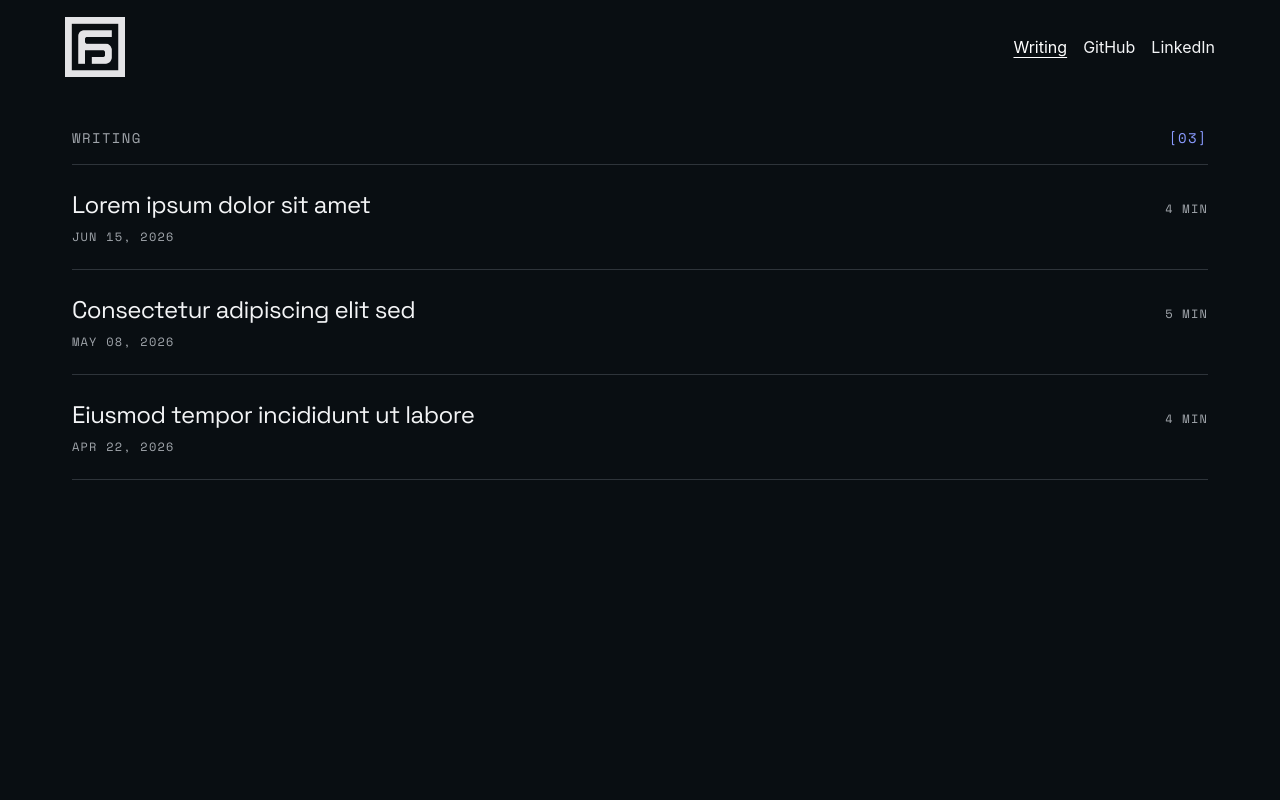
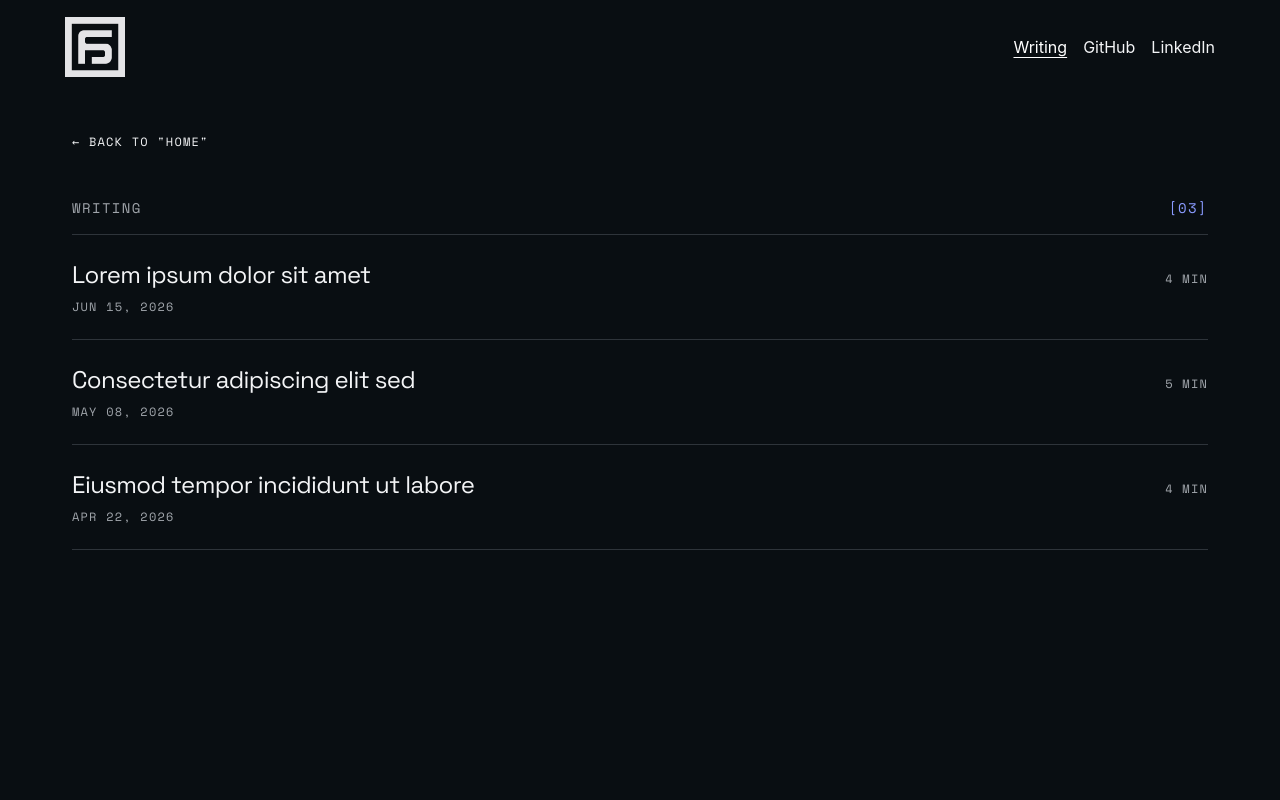
Before and after one commit to filipcodes/portfolio-2026, a React (Vite) app: page /writing in a window 1280 px wide. Shown: the top 800 px of the page. Built offline with nearby package versions, Linux system fonts and the light colour scheme.

Commit message:
enh: add SEO improvements

```diff
--- a/index.html
+++ b/index.html
@@ -27,7 +27,12 @@
       type="font/woff2"
       crossorigin
     />
-    <title>Filip Sipos</title>
+    <meta
+      name="description"
+      content="Filip Sipos is a senior full-stack software engineer based in Europe building with JavaScript, TypeScript, React, AWS and more. Selected work and writing on software engineering."
+    />
+    <link rel="canonical" href="https://filipsipos.dev/" />
+    <title>Filip Sipos · Senior Full-Stack Software Engineer</title>
   </head>
   <body>
     <div id="root"></div>
--- a/src/routes/__root.tsx
+++ b/src/routes/__root.tsx
@@ -7,7 +7,7 @@ import { MouseFollower } from '@/shared/components/MouseFollower'
 import { useScrambledDocumentTitle } from '@/shared/hooks/useScrambledDocumentTitle'
 import { useTitleWave } from '@/shared/hooks/useTitleWave'
 
-const SITE_TITLE = 'Filip Sipos'
+const SITE_TITLE = 'Filip Sipos · Senior Full-Stack Developer · TypeScript'
 
 export const Route = createRootRoute({
   component: RootLayout,
--- a/src/routes/writing/$slug.tsx
+++ b/src/routes/writing/$slug.tsx
@@ -18,6 +18,7 @@ function WritingArticlePage() {
       <section className='pt-32 pb-32'>
         <Link
           to='/writing'
+          activeOptions={{ exact: true }}
           className='text-fg-muted font-mono text-xs tracking-widest uppercase'
         >
           ← Back to &quot;writing&quot;
@@ -31,6 +32,7 @@ function WritingArticlePage() {
     <article className='mx-auto max-w-2xl pt-32 pb-32'>
       <Link
         to='/writing'
+        activeOptions={{ exact: true }}
         className='text-fg-muted font-mono text-xs tracking-widest uppercase'
       >
         ← Back to &quot;writing&quot;
--- a/src/routes/writing/index.tsx
+++ b/src/routes/writing/index.tsx
@@ -13,6 +13,13 @@ export const Route = createFileRoute('/writing/')({
 function WritingIndexPage() {
   return (
     <section className='pt-32'>
+      <Link
+        to='/'
+        className='text-fg-muted mb-12 inline-block font-mono text-xs tracking-widest uppercase'
+      >
+        ← Back to &quot;home&quot;
+      </Link>
+
       <SectionHeading label='Writing' addendum={featuredArticles.length} />
       <ul className='border-border border-t'>
         {featuredArticles.map((article) => (
```
Also changed, not shown: public/llms.txt (added), public/robots.txt (added), 1 other file (tests, documents, lock files or other folders).
